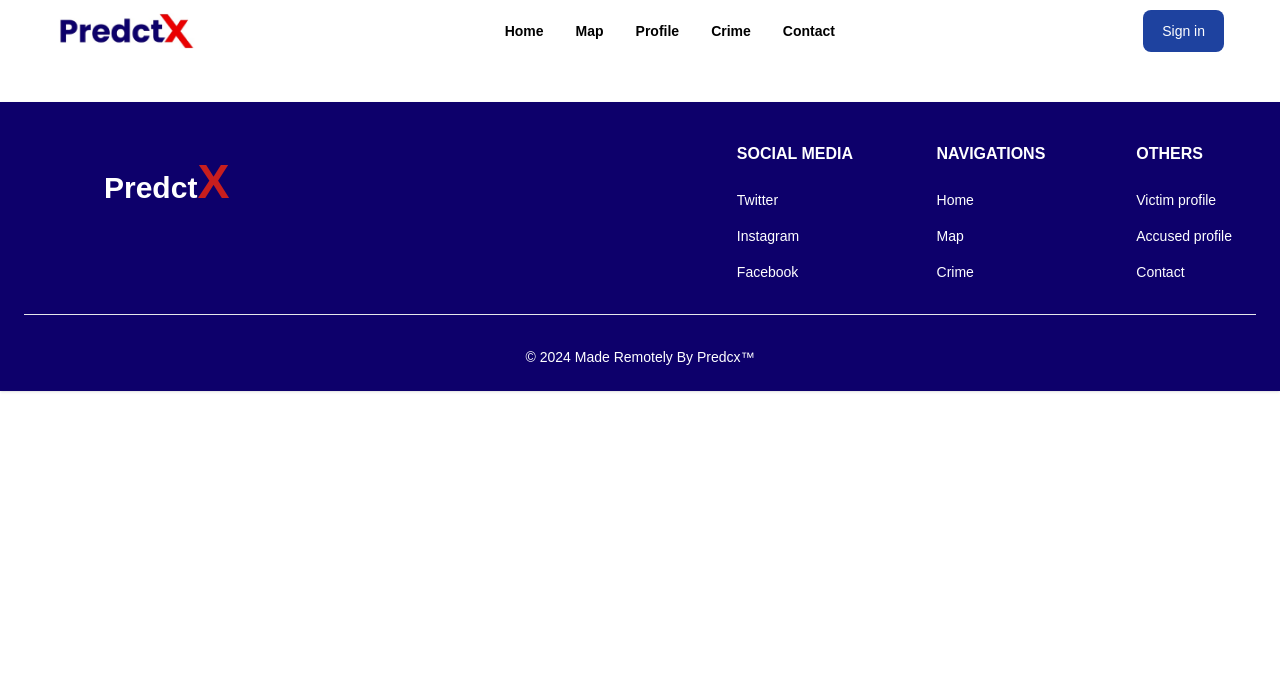
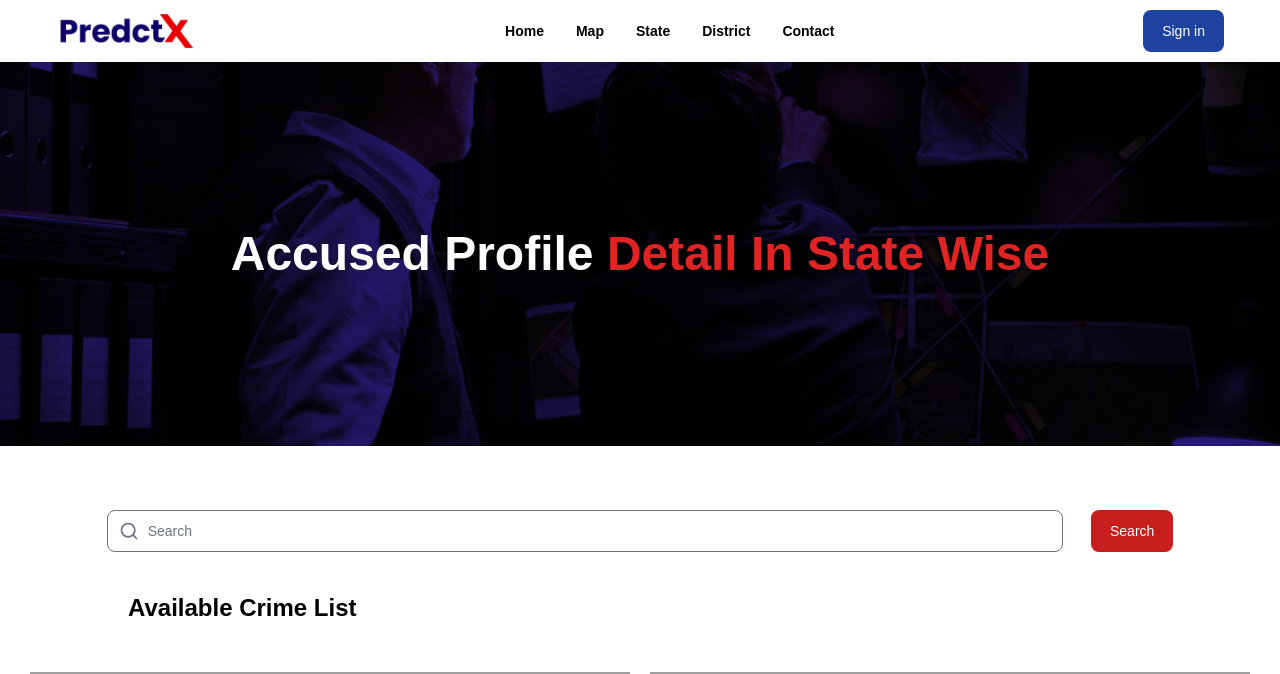
Before and after one commit to securedapp-github/PredictX, a React (Create React App) app in the folder frontend/: page /state in a window 1280 px wide. Shown: the top 674 px of the page. Built offline with nearby package versions, Linux system fonts and the light colour scheme; grey boxes are pictures that could not be loaded.

Commit message:
State , District page added and modified

```diff
--- a/frontend/src/App.js
+++ b/frontend/src/App.js
@@ -4,8 +4,8 @@ import NavBar from "./Components/Navbar";
 import Home from "./Pages/Home";
 import Footer from './Components/Footer';
 import Map from './Pages/Map';
-import Profile from './Pages/Profile';
-import Crime from './Pages/Crime';
+import State from './Pages/State';
+import District from './Pages/District';
 import Contact from './Pages/Contact';
 import Signin from './Pages/Signin';
 import Signup from './Pages/Signup';
@@ -17,8 +17,8 @@ export default function App() {
       <Routes>
         <Route path="/" element={<Home />} />
         <Route path="/map" element={<Map />} />
-        <Route path="/profile" element={<Profile />} />
-        <Route path="/crime" element={<Crime />} />
+        <Route path="/state" element={<State />} />
+        <Route path="/district" element={<District />} />
         <Route path="/contact" element={<Contact />} />
         <Route path="/signin" element={<Signin />} />
         <Route path="/signup" element={<Signup />} />
--- a/frontend/src/Components/Navbar.js
+++ b/frontend/src/Components/Navbar.js
@@ -17,8 +17,8 @@ function NavBar() {
             <Link to='/'>Home</Link>
           </Navbar.Link>
           <Navbar.Link href="#" className="z-50 text-black text-md border-none font-semibold hover:text-blue-800" style={{ transition: 'color 0.2s', color: 'black' }} onMouseOver={(e) => e.target.style.color = 'blue'} onMouseOut={(e) => e.target.style.color = 'black'} as='div'><Link to='/map'>Map</Link></Navbar.Link>
-          <Navbar.Link href="#" className="z-50 text-black text-md border-none font-semibold hover:text-blue-800" style={{ transition: 'color 0.2s', color: 'black' }} onMouseOver={(e) => e.target.style.color = 'blue'} onMouseOut={(e) => e.target.style.color = 'black'} as='div'><Link to='/profile'>Profile</Link></Navbar.Link>
-          <Navbar.Link href="#" className="z-50 text-black text-md border-none font-semibold hover:text-blue-800" style={{ transition: 'color 0.2s', color: 'black' }} onMouseOver={(e) => e.target.style.color = 'blue'} onMouseOut={(e) => e.target.style.color = 'black'} as='div'><Link to='/crime'>Crime</Link></Navbar.Link>
+          <Navbar.Link href="#" className="z-50 text-black text-md border-none font-semibold hover:text-blue-800" style={{ transition: 'color 0.2s', color: 'black' }} onMouseOver={(e) => e.target.style.color = 'blue'} onMouseOut={(e) => e.target.style.color = 'black'} as='div'><Link to='/state'>State</Link></Navbar.Link>
+          <Navbar.Link href="#" className="z-50 text-black text-md border-none font-semibold hover:text-blue-800" style={{ transition: 'color 0.2s', color: 'black' }} onMouseOver={(e) => e.target.style.color = 'blue'} onMouseOut={(e) => e.target.style.color = 'black'} as='div'><Link to='/district'>District</Link></Navbar.Link>
           <Navbar.Link href="#" className="z-50 text-black text-md border-none font-semibold hover:text-blue-800" style={{ transition: 'color 0.2s', color: 'black' }} onMouseOver={(e) => e.target.style.color = 'blue'} onMouseOut={(e) => e.target.style.color = 'black'} as='div'><Link to='/contact'>Contact</Link></Navbar.Link>
         </Navbar.Collapse>
       </Navbar>
--- /dev/null
+++ b/frontend/src/Pages/District.js
@@ -0,0 +1,78 @@
+import React from 'react'
+import { Button, TextInput,Table } from "flowbite-react";
+import { FiSearch } from "react-icons/fi";
+import ProfileHeroImg from '../Images/ProfileHeroImg.png';
+
+export default function District() {
+  const IframeComponent = ({ src, title }) => (
+    <iframe
+      title={title}
+      width="600"
+      height="450"
+      src={src}
+      style={{ border: "0" }}
+      allowFullScreen
+      sandbox="allow-storage-access-by-user-activation allow-scripts allow-same-origin allow-popups allow-popups-to-escape-sandbox"
+    />
+  );
+  return (
+    <div className='w-full'>
+ <div style={{
+      backgroundImage: `url(${ProfileHeroImg})`,
+      backgroundBlendMode: 'multiply',
+      backgroundColor: 'rgba(13, 0, 107,0.9)'
+    }} className='w-full relative bg-cover h-96 flex justify-center items-center'>
+      <h1 className='font-bold text-white text-2xl sm:text-3xl md:text-5xl text-center'>Crime <span className='text-red-600'>Details In District Wise</span></h1>
+    </div>
+
+    <div className='w-full flex justify-center items-center flex-wrap mt-10 gap-5'>
+        <IframeComponent src="https://lookerstudio.google.com/embed/reporting/ae509257-e24a-4cfa-bbb5-eedda2be860f/page/0RutD" />
+        <IframeComponent src="https://lookerstudio.google.com/embed/reporting/1a118a30-9413-4d3b-a840-62da809ca5fb/page/4ZutD" />
+        <IframeComponent src="https://lookerstudio.google.com/embed/reporting/180c9ad8-6dbe-48f8-9c34-6c5540acef5d/page/7RstD" />
+      </div>
+
+    <div className="w-full flex justify-center items-center mt-16">
+    <div className='w-5/6 flex flex-row gap-7'>
+    <TextInput id="email4" type="email" icon={FiSearch} placeholder="Search" required className='w-11/12' color="blue"/>
+      <Button color="failure">Search</Button>
+    </div>
+    </div>
+
+  <h1 className='font-bold text-2xl ml-4 md:ml-10 lg:ml-20 xl:ml-32 mt-10'>Available Crime List</h1>
+
+<div className=' mt-10 flex justify-center flex-row items-center'>
+<div className="overflow-x-auto w-full sm:w-[90%] md:w-[80%] border shadow-md shadow-slate-600 rounded-xl">
+      <Table striped className=''>
+        <Table.Head>
+
+          <Table.HeadCell>District</Table.HeadCell>
+          <Table.HeadCell>District</Table.HeadCell>
+          <Table.HeadCell>District</Table.HeadCell>
+        </Table.Head>
+        <Table.Body className="divide-y">
+          <Table.Row className="bg-white dark:border-gray-700 dark:bg-gray-800">
+
+            <Table.Cell>xxxx</Table.Cell>
+            <Table.Cell>yyyy</Table.Cell>
+            <Table.Cell>zzzz</Table.Cell>
+          </Table.Row>
+          <Table.Row className="bg-white dark:border-gray-700 dark:bg-gray-800">
+
+            <Table.Cell>xxxx</Table.Cell>
+            <Table.Cell>yyyy</Table.Cell>
+            <Table.Cell>zzzz</Table.Cell>
+          </Table.Row>
+          <Table.Row className="bg-white dark:border-gray-700 dark:bg-gray-800">
+
+            <Table.Cell>xxxx</Table.Cell>
+            <Table.Cell>yyyy</Table.Cell>
+            <Table.Cell>zzzz</Table.Cell>
+          </Table.Row>
+        </Table.Body>
+      </Table>
+    </div>
+</div>
+
+    </div>
+  )
+}
--- /dev/null
+++ b/frontend/src/Pages/State.js
@@ -0,0 +1,102 @@
+import React from 'react'
+import { Button, TextInput,Table } from "flowbite-react";
+import { FiSearch } from "react-icons/fi";
+import NewProfileHeroImg from '../Images/NewProfileHeroImg.png';
+// import ProfileHeroImg2 from '../Images/ProfileHeroImg2.png';
+
+export default function State() {
+  return (
+    <div className='w-full'>
+ <div style={{
+      backgroundImage: `url(${NewProfileHeroImg})`,
+      backgroundBlendMode: 'multiply',
+      backgroundColor: 'rgba(13, 0, 107,0.9)'
+    }} className='w-full relative bg-cover h-96 flex justify-center items-center'>
+      <h1 className='font-bold text-white text-2xl sm:text-3xl md:text-5xl text-center'>Accused Profile <span className='text-red-600'>Detail In State Wise</span></h1>
+    </div>
+
+
+    <div className="w-full flex justify-center items-center mt-16">
+    <div className='w-5/6 flex flex-row gap-7'>
+    <TextInput id="email4" type="email" icon={FiSearch} placeholder="Search" required className='w-11/12' color="blue"/>
+      <Button color="failure">Search</Button>
+    </div>
+    </div>
+
+<div className='w-full mt-10'>
+  <h1 className='font-bold text-2xl ml-4 md:ml-10 lg:ml-20 xl:ml-32'>Available Crime List</h1>
+  <div className='w-full flex justify-center items-center mt-12 flex-wrap gap-5'>
+  <iframe
+    title="Frame 1"
+    width="600"
+    height="450"
+    src="https://lookerstudio.google.com/embed/reporting/081edacc-5091-4a1b-a499-989717c53194/page/jaLvD"
+    style={{ border: "0" }}
+    allowFullScreen
+    sandbox="allow-storage-access-by-user-activation allow-scripts allow-same-origin allow-popups allow-popups-to-escape-sandbox"
+  />
+
+  <iframe
+    title="Frame 2"
+    width="600"
+    height="450"
+    src="https://lookerstudio.google.com/embed/reporting/a6b47ac8-c315-4cb4-a2c1-bcd8c48f50f2/page/KgLvD"
+    style={{ border: "0" }}
+    allowFullScreen
+    sandbox="allow-storage-access-by-user-activation allow-scripts allow-same-origin allow-popups allow-popups-to-escape-sandbox"
+  />
+
+  <iframe
+    title="Frame 3"
+    width="600"
+    height="450"
+    src="https://lookerstudio.google.com/embed/reporting/e13284a6-df00-4b3e-9d72-791e452e17ad/page/koLvD"
+    style={{ border: "0" }}
+    allowFullScreen
+    sandbox="allow-storage-access-by-user-activation allow-scripts allow-same-origin allow-popups allow-popups-to-escape-sandbox"
+  />
+</div>
+
+
+
+
+
+</div>
+
+<h1 className='font-bold text-2xl ml-4 md:ml-10 lg:ml-20 xl:ml-32 mt-10'>Available Crime List</h1>
+
+<div className=' mt-10 flex justify-center flex-row items-center'>
+<div className="overflow-x-auto w-full sm:w-[90%] md:w-[80%] border shadow-md shadow-slate-600 rounded-xl">
+      <Table striped className=''>
+        <Table.Head>
+
+          <Table.HeadCell>State</Table.HeadCell>
+          <Table.HeadCell>State</Table.HeadCell>
+          <Table.HeadCell>State</Table.HeadCell>
+        </Table.Head>
+        <Table.Body className="divide-y">
+          <Table.Row className="bg-white dark:border-gray-700 dark:bg-gray-800">
+
+            <Table.Cell>xxxx</Table.Cell>
+            <Table.Cell>yyyy</Table.Cell>
+            <Table.Cell>zzzz</Table.Cell>
+          </Table.Row>
+          <Table.Row className="bg-white dark:border-gray-700 dark:bg-gray-800">
+
+            <Table.Cell>xxxx</Table.Cell>
+            <Table.Cell>yyyy</Table.Cell>
+            <Table.Cell>zzzz</Table.Cell>
+          </Table.Row>
+          <Table.Row className="bg-white dark:border-gray-700 dark:bg-gray-800">
+
+            <Table.Cell>xxxx</Table.Cell>
+            <Table.Cell>yyyy</Table.Cell>
+            <Table.Cell>zzzz</Table.Cell>
+          </Table.Row>
+        </Table.Body>
+      </Table>
+    </div>
+</div>
+    </div>
+  )
+}
```
